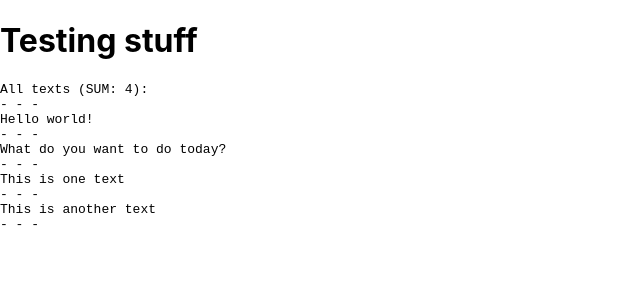
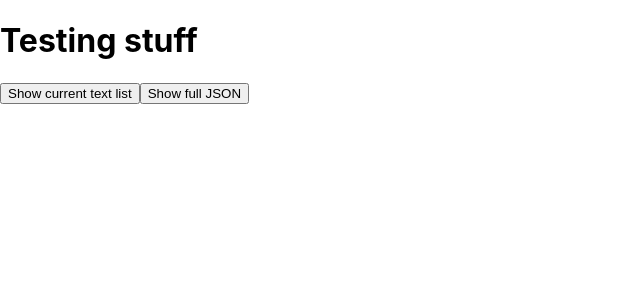
Before and after one commit to bela-varga/short-writing-sorter, a React (Create React App) app: page / in a window 1280 px wide. Shown: the top 300 px of the page, without its empty margins (0-640 px from the left). Built offline with nearby package versions, Linux system fonts and the light colour scheme.

Commit message:
still ugly-starter-coding to see some results

```diff
--- a/src/App.tsx
+++ b/src/App.tsx
@@ -3,16 +3,44 @@ import ShortWritingManager from './ShortWritingManager/ShortWritingManager';
 import testJson from './data/0001.json';
 
 function App() {
-
   const swm = new ShortWritingManager();
   swm.readDataFromJSON(testJson);
+
+  function showFullJson() {
+    const elementToPutJson = document.getElementById('short-texts-json');
+    if (elementToPutJson) {
+      elementToPutJson.innerHTML = swm.getJsonFromCurrentData();
+    }
+  }
+
+  function renderButtonToShowFullJson() {
+    return (
+      <button onClick={showFullJson}>Show full JSON</button>
+    )
+  }
+
+  function showCurrentTextList() {
+    const elementToPutTexts = document.getElementById('short-texts-pre');
+    if (elementToPutTexts) {
+      elementToPutTexts.innerHTML = swm.getShortTextListAsPlainText()
+    }
+  }
+
+  function renderButtonToShowCurrentTextList() {
+    return (
+      <button onClick={showCurrentTextList}>Show current text list</button>
+    )
+  }
 
   return (
     <div>
       <h1>Testing stuff</h1>
-      <pre>
-        {swm.getShortTextListAsPlainText()}
-      </pre>
+      <p>
+        {renderButtonToShowCurrentTextList()}
+        {renderButtonToShowFullJson()}
+      </p>
+      <pre id='short-texts-pre'></pre>
+      <pre id='short-texts-json'></pre>
     </div>
   );
 }
--- a/src/ShortWritingManager/ShortWritingManager.ts
+++ b/src/ShortWritingManager/ShortWritingManager.ts
@@ -1,31 +1,7 @@
-interface ShortText {
-  text: string;
-  id?: number;
-  tags: string[];
-  category: string;
-};
-
-interface Chapter {
-  name: string;
-  shortTextsInOrder: ShortText[];
-};
-
-interface OrderedShortTextCollection {
-  name: string;
-  chaptersInOrder: Chapter[];
-};
-
-interface ShortTextJSON {
-  version: string;
-  title: string;
-  categories: string[];
-  tags: string[];
-  texts: ShortText[];
-  ordering?: { "TBD-later": string[] }
-};
+import { ShortText, ShortTextJSON } from './interfaces';
 
 class ShortWritingManager {
-  private jsonVersion: number;
+  private jsonVersion: number; // TODO: upgrade version from number to version text (like 0.2.13)
   private jsonTitle: string;
   private allShortTexts: ShortText[];
   private categories: string[];
@@ -73,6 +49,10 @@ class ShortWritingManager {
     };
     return JSON.stringify(fullObject, null, 2);
   }
+
+  public bumpVersion() {
+    this.jsonVersion += 1;
+  }
 }
 
 export default ShortWritingManager;
--- /dev/null
+++ b/src/ShortWritingManager/interfaces.ts
@@ -0,0 +1,25 @@
+export interface ShortText {
+  text: string;
+  id?: number;
+  tags: string[];
+  category: string;
+};
+
+export interface Chapter {
+  name: string;
+  shortTextsInOrder: ShortText[];
+};
+
+export interface OrderedShortTextCollection {
+  name: string;
+  chaptersInOrder: Chapter[];
+};
+
+export interface ShortTextJSON {
+  version: string;
+  title: string;
+  categories: string[];
+  tags: string[];
+  texts: ShortText[];
+  ordering?: { "TBD-later": string[] }
+};
--- a/src/data/0001.json
+++ b/src/data/0001.json
@@ -1,5 +1,5 @@
 {
-  "version": "0.0.1",
+  "version": "1",
   "title": "Title for whole export",
   "categories": [
     "Category name 1",
```
